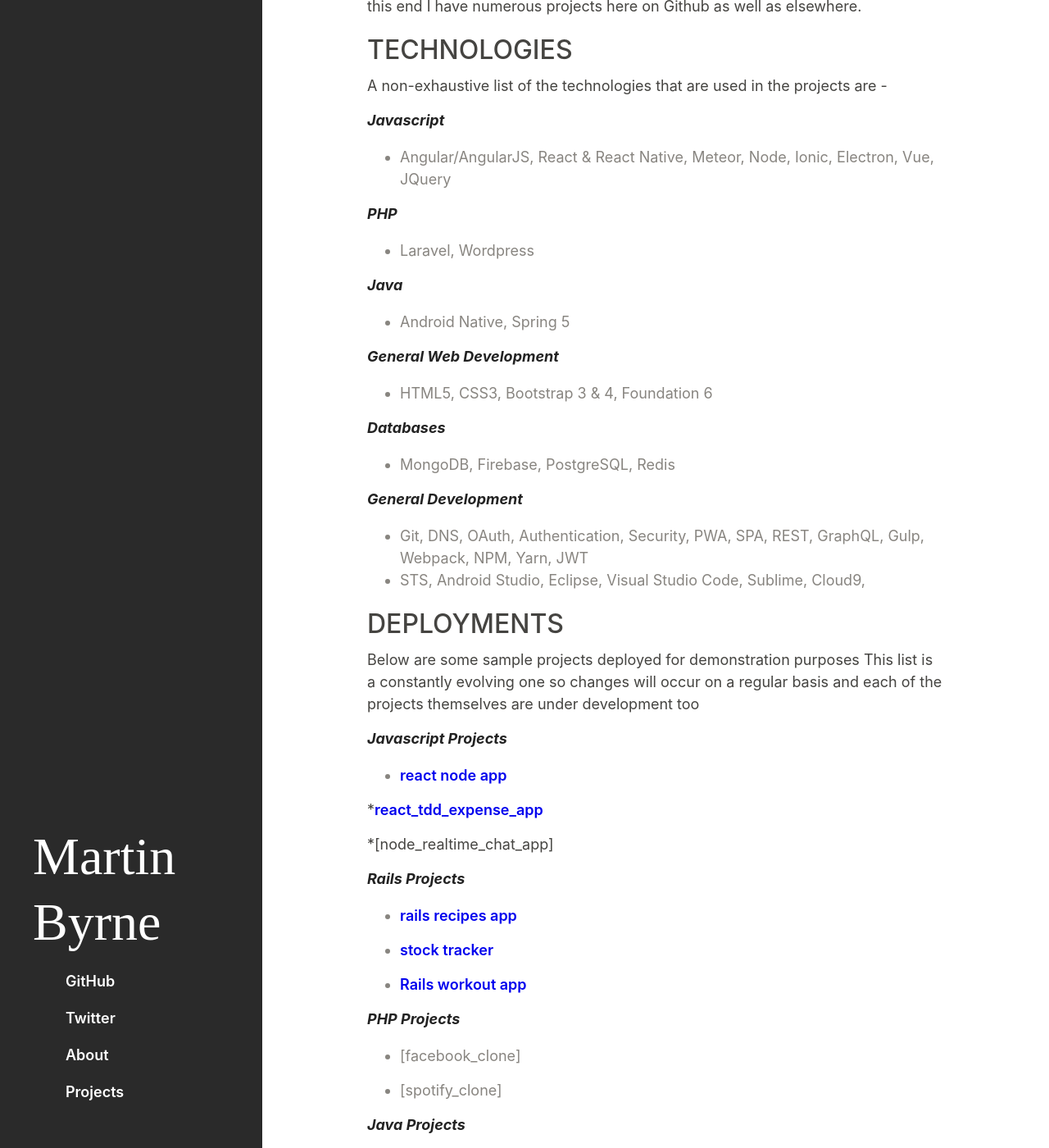
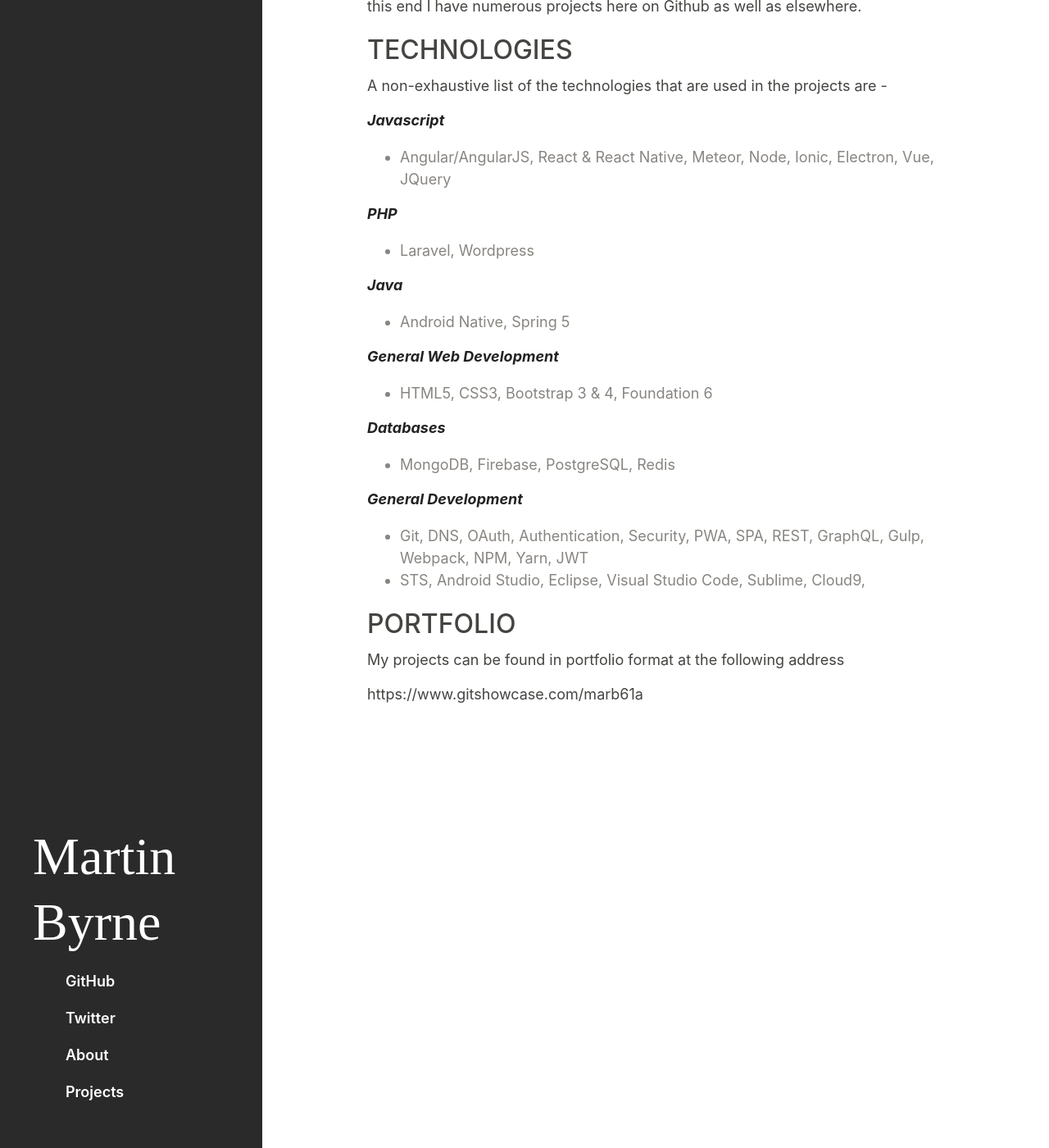
Before and after one commit to marb61a/marb61a.github.io, a Jekyll site: the page built from projects.md, in a window 1280 px wide and 1400 px high, scrolled down 120 px. Shown: the whole window at 82% size. Built offline with Jekyll 4.4.1, drawn with Linux system fonts in a browser that asks for light colours; our own code applies the rules of GitHub Pages for plain Markdown files.

Commit message:
Update projects.md

```diff
--- a/projects.md
+++ b/projects.md
@@ -28,37 +28,8 @@
    - STS, Android Studio, Eclipse, Visual Studio Code, Sublime, Cloud9,
 
 
-DEPLOYMENTS
+PORTFOLIO
 ----------
-Below are some sample projects deployed for demonstration purposes This list is a constantly evolving one so changes
-will occur on a regular basis and each of the projects themselves are under development too
+My projects can be found in portfolio format at the following address
 
-
-***Javascript Projects***
-* [react node app](https://fullstackreactnode.herokuapp.com)
-
-*[react_tdd_expense_app](https://react-expensez.herokuapp.com)
-
-*[node_realtime_chat_app]
-
-
-
-***Rails Projects***
-
-* [rails recipes app](https://railstastyrecipes.herokuapp.com)
-
-* [stock tracker](https://stocks-tracker.herokuapp.com/users/sign_in)
-
-* [Rails workout app ](https://webworkouts.herokuapp.com)
-
-
-
-***PHP Projects***
-* [facebook_clone]
-
-
-* [spotify_clone]
-
-
-
-***Java Projects***
+https://www.gitshowcase.com/marb61a
```
